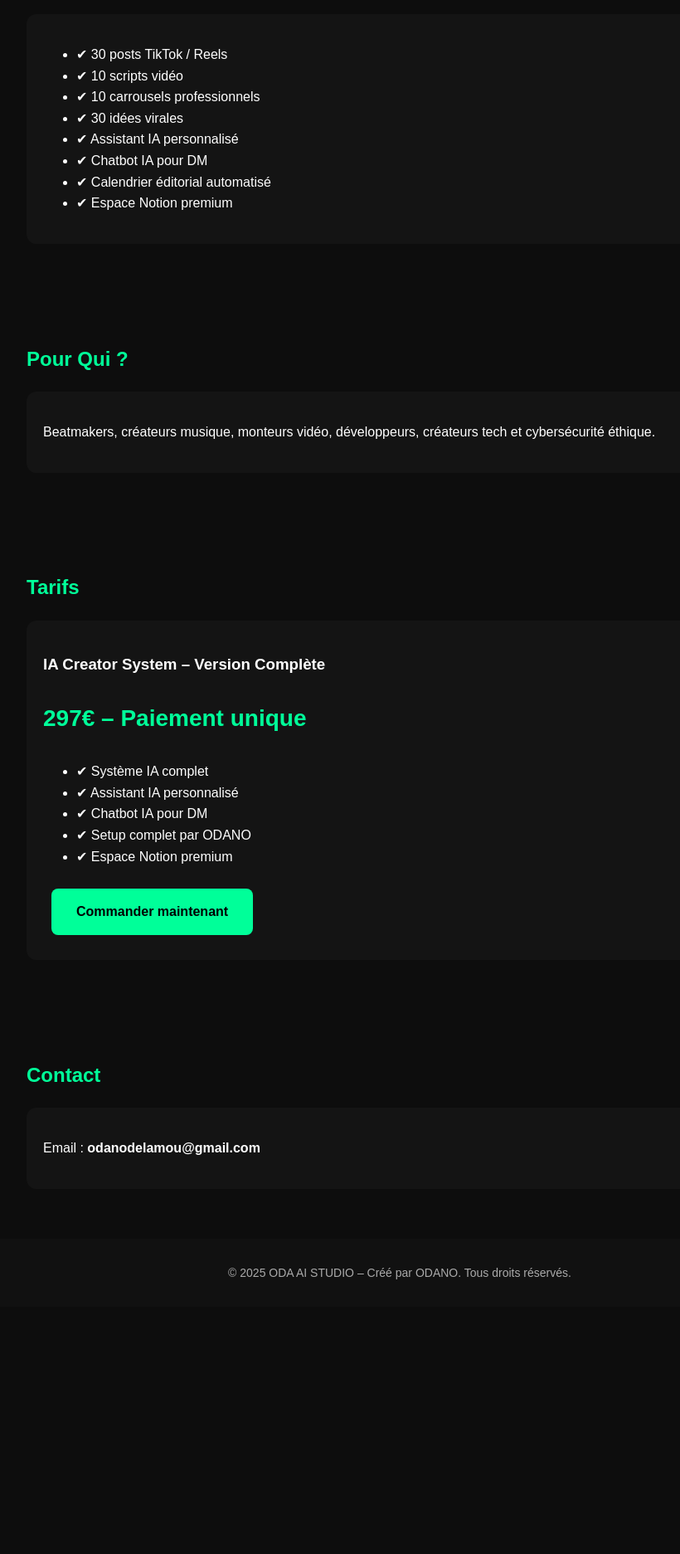
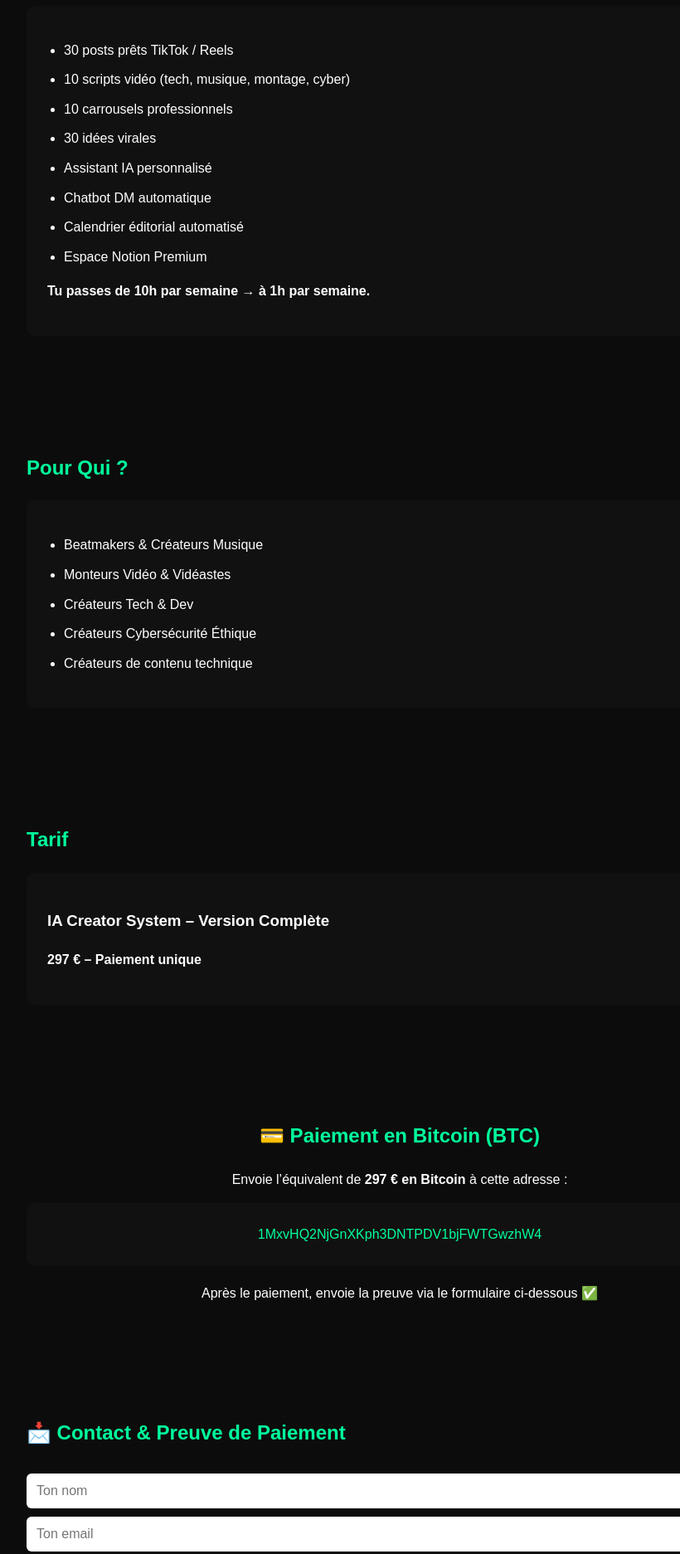
Before and after one commit to odanodelamou-cpu/odanodelamou-cpu.github.io, a plain HTML site: page index.html in a window 1280 px wide. Shown: the part 770-2643 px from the top of the page at 83% size, without its empty margins (158-978 px from the left). Before the commit the page ends 2345 px from the top, so only its background shows below. Drawn offline with Linux system fonts and the light colour scheme.

Commit message:
Mise à jour complète du site ODA AI STUDIO

```diff
--- a/index.html
+++ b/index.html
@@ -7,64 +7,94 @@
 
   <style>
     body {
+      background: #0c0c0c;
+      color: #ffffff;
+      font-family: Arial, sans-serif;
       margin: 0;
-      font-family: Arial, sans-serif;
-      background: #0d0d0d;
-      color: #ffffff;
       line-height: 1.6;
     }
 
     header {
+      padding: 60px 20px;
       text-align: center;
-      padding: 60px 20px;
-      background: linear-gradient(135deg, #111, #1f1f1f);
+      background: linear-gradient(135deg, #00ff9c, #00ccff);
+      color: #000;
     }
 
-    h1 {
-      font-size: 32px;
+    header h1 {
+      font-size: 36px;
       margin-bottom: 10px;
     }
 
-    h2 {
-      color: #00ff99;
+    .section {
+      max-width: 900px;
+      margin: auto;
+      padding: 50px 20px;
     }
 
-    .cta-button {
-      display: inline-block;
-      margin: 10px;
-      padding: 15px 30px;
-      background: #00ff99;
-      color: #000;
-      text-decoration: none;
-      border-radius: 8px;
-      font-weight: bold;
-    }
-
-    .section {
-      padding: 40px 20px;
-      max-width: 900px;
-      margin: auto;
-    }
-
-    .card {
-      background: #141414;
-      padding: 20px;
-      border-radius: 12px;
+    .section h2 {
+      color: #00ff9c;
       margin-bottom: 20px;
     }
 
-    .price {
-      font-size: 28px;
-      color: #00ff99;
+    .box {
+      background: #111;
+      padding: 25px;
+      border-radius: 10px;
+      margin-bottom: 20px;
+    }
+
+    ul {
+      padding-left: 20px;
+    }
+
+    li {
+      margin-bottom: 10px;
+    }
+
+    .cta {
+      text-align: center;
+      margin: 40px 0;
+    }
+
+    .cta a {
+      background: #00ff9c;
+      color: #000;
+      padding: 18px 40px;
+      text-decoration: none;
+      font-size: 20px;
       font-weight: bold;
+      border-radius: 10px;
+      display: inline-block;
+    }
+
+    input, textarea {
+      width: 100%;
+      padding: 12px;
+      margin-top: 10px;
+      border-radius: 6px;
+      border: none;
+      font-size: 16px;
+    }
+
+    button {
+      background: #00ff9c;
+      color: #000;
+      border: none;
+      padding: 15px 30px;
+      font-size: 18px;
+      font-weight: bold;
+      border-radius: 8px;
+      margin-top: 15px;
+      cursor: pointer;
     }
 
     footer {
+      background: #000;
+      color: #888;
       text-align: center;
-      padding: 30px;
-      background: #111;
+      padding: 30px 10px;
       font-size: 14px;
-      color: #aaa;
     }
   </style>
 </head>
@@ -73,80 +103,106 @@
 
 <header>
   <h1>ODA AI STUDIO</h1>
-  <p>Créé par <strong>ODANO</strong> – Le studio IA qui automatise 70% du contenu</p>
-  <a href="mailto:odanodelamou@gmail.com" class="cta-button">Me contacter</a>
-  <a href="#tarifs" class="cta-button">Commander</a>
+  <p>Créé par <strong>ODANO</strong> – Le studio IA qui automatise 70% du contenu des créateurs</p>
 </header>
 
 <section class="section">
   <h2>Le Problème des Créateurs en 2025</h2>
-
-  <div class="card">
-    <p>
-      Tu veux poster régulièrement, mais tu manques de temps, d’idées ou d’organisation.
-      Ton contenu pourrait exploser, mais tu n’es pas inspiré tous les jours
-      et l’algorithme demande de la régularité.
-    </p>
-
-    <p>
-      Résultat : ta croissance est lente.
-      Tu sais que tu peux faire mieux.
-    </p>
+  <div class="box">
+    <p>Tu veux poster régulièrement, mais tu manques de temps, d’idées et d’organisation.</p>
+    <p>Tu n’es pas inspiré tous les jours, et l’algorithme demande de la régularité.</p>
+    <p><strong>Résultat :</strong> ta croissance est lente alors que ton potentiel est énorme.</p>
   </div>
 </section>
 
 <section class="section">
   <h2>La Solution : IA CREATOR SYSTEM</h2>
+  <div class="box">
+    <ul>
+      <li>30 posts prêts TikTok / Reels</li>
+      <li>10 scripts vidéo (tech, musique, montage, cyber)</li>
+      <li>10 carrousels professionnels</li>
+      <li>30 idées virales</li>
+      <li>Assistant IA personnalisé</li>
+      <li>Chatbot DM automatique</li>
+      <li>Calendrier éditorial automatisé</li>
+      <li>Espace Notion Premium</li>
+    </ul>
+    <p><strong>Tu passes de 10h par semaine → à 1h par semaine.</strong></p>
+  </div>
+</section>
 
-  <div class="card">
+<section class="section">
+  <h2>Pour Qui ?</h2>
+  <div class="box">
     <ul>
-      <li>✔ 30 posts TikTok / Reels</li>
-      <li>✔ 10 scripts vidéo</li>
-      <li>✔ 10 carrousels professionnels</li>
-      <li>✔ 30 idées virales</li>
-      <li>✔ Assistant IA personnalisé</li>
-      <li>✔ Chatbot IA pour DM</li>
-      <li>✔ Calendrier éditorial automatisé</li>
-      <li>✔ Espace Notion premium</li>
+      <li>Beatmakers & Créateurs Musique</li>
+      <li>Monteurs Vidéo & Vidéastes</li>
+      <li>Créateurs Tech & Dev</li>
+      <li>Créateurs Cybersécurité Éthique</li>
+      <li>Créateurs de contenu technique</li>
     </ul>
   </div>
 </section>
 
 <section class="section">
-  <h2>Pour Qui ?</h2>
-
-  <div class="card">
-    <p>
-      Beatmakers, créateurs musique, monteurs vidéo, développeurs,
-      créateurs tech et cybersécurité éthique.
-    </p>
+  <h2>Tarif</h2>
+  <div class="box">
+    <h3>IA Creator System – Version Complète</h3>
+    <p><strong>297 € – Paiement unique</strong></p>
   </div>
 </section>
 
-<section class="section" id="tarifs">
-  <h2>Tarifs</h2>
+<!-- ✅ PAIEMENT BITCOIN -->
+<section class="section" style="text-align:center;">
+  <h2>💳 Paiement en Bitcoin (BTC)</h2>
+  <p>Envoie l’équivalent de <strong>297 € en Bitcoin</strong> à cette adresse :</p>
 
-  <div class="card">
-    <h3>IA Creator System – Version Complète</h3>
-    <p class="price">297€ – Paiement unique</p>
+  <div class="box" style="color:#00ff9c; word-break:break-all;">
+    1MxvHQ2NjGnXKph3DNTPDV1bjFWTGwzhW4
+  </div>
+
+  <p>Après le paiement, envoie la preuve via le formulaire ci-dessous ✅</p>
+</section>
+
+<!-- ✅ FORMULAIRE -->
+<section class="section" id="contact">
+  <h2>📩 Contact & Preuve de Paiement</h2>
+
+  <form action="https://formspree.io/f/XXXXXXXX" method="POST">
+    <input type="text" name="nom" placeholder="Ton nom" required>
+    <input type="email" name="email" placeholder="Ton email" required>
+    <textarea name="message" rows="6" placeholder="Message ou preuve de paiement..." required></textarea>
+    <button type="submit">✅ Envoyer</button>
+  </form>
+</section>
+
+<!-- ✅ ASSISTANCE -->
+<section class="section">
+  <h2>🛠 Assistance – Créer un Site Internet Pro avec l’IA</h2>
+
+  <div class="box">
+    <p>
+      Tu veux créer un site internet professionnel mais tu ne sais pas par où commencer ?
+      ODA AI STUDIO t’accompagne étape par étape avec l’intelligence artificielle.
+    </p>
 
     <ul>
-      <li>✔ Système IA complet</li>
-      <li>✔ Assistant IA personnalisé</li>
-      <li>✔ Chatbot IA pour DM</li>
-      <li>✔ Setup complet par ODANO</li>
-      <li>✔ Espace Notion premium</li>
+      <li>✅ Création de site avec l’IA sans savoir coder</li>
+      <li>✅ Personnalisation complète (texte, couleurs, logo)</li>
+      <li>✅ Mise en ligne sur GitHub ou hébergement pro</li>
+      <li>✅ Ajout de paiement (crypto, formulaire, WhatsApp)</li>
+      <li>✅ Sécurité de base et optimisation mobile</li>
     </ul>
 
-    <a href="mailto:odanodelamou@gmail.com" class="cta-button">Commander maintenant</a>
-  </div>
-</section>
+    <p>
+      Tu expliques simplement ton projet, et <strong>l’IA fait le travail avec l’assistance d’ODANO</strong>.
+      Résultat : un site rapide, moderne et prêt à vendre.
+    </p>
 
-<section class="section">
-  <h2>Contact</h2>
-
-  <div class="card">
-    <p>Email : <strong>odanodelamou@gmail.com</strong></p>
+    <div class="cta">
+      <a href="#contact">📩 Demander l’assistance</a>
+    </div>
   </div>
 </section>
 
```
